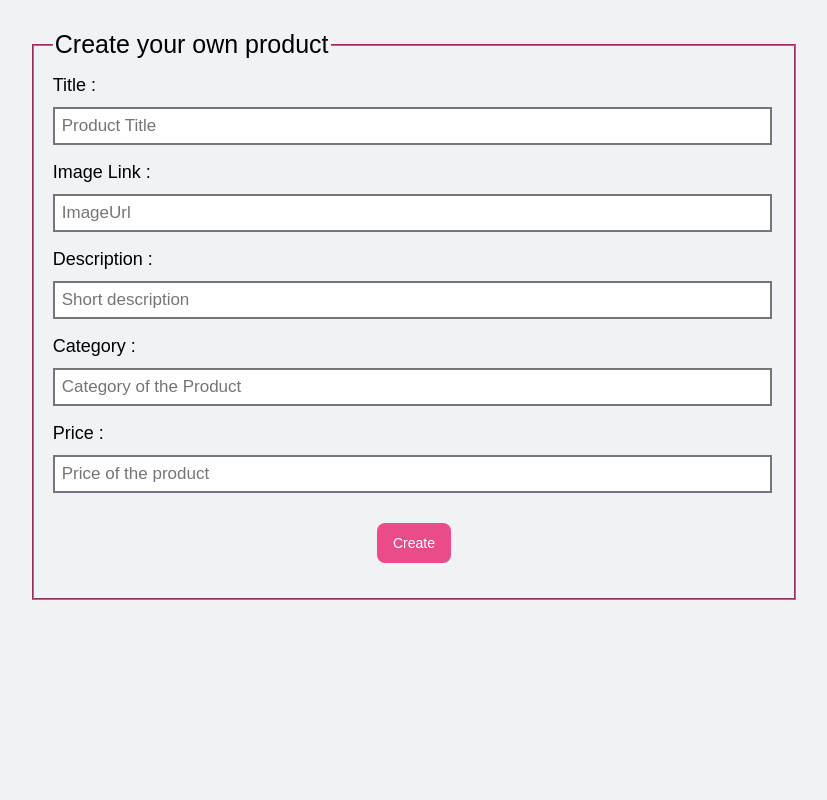
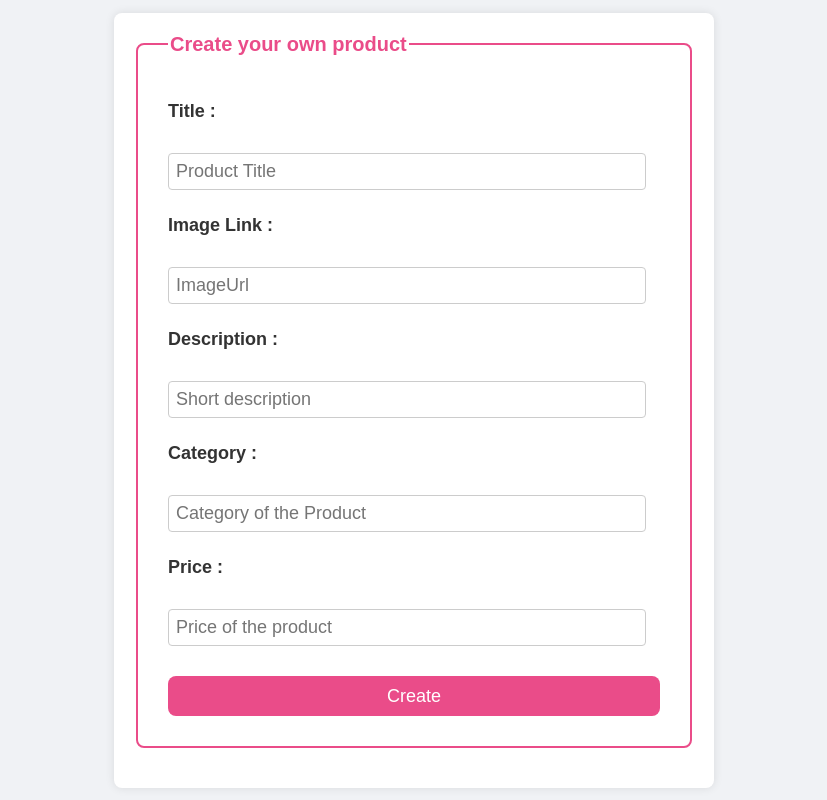
Before and after one commit to saikatdeyashi/productServiceFrontend, a plain HTML site: page createProduct.html in a window 1280 px wide. Shown: the whole page, without its empty margins (226-1053 px from the left). Drawn offline with Linux system fonts and the light colour scheme.

Commit message:
chatgpt style

```diff
--- a/css/styleForm.css
+++ b/css/styleForm.css
@@ -1,35 +1,58 @@
+/* Basic styles for the form */
 body {
     font-family: sans-serif;
     margin: 0;
     padding: 0;
     background-color: #f0f2f5;
+    display: flex;
+    justify-content: center;
+    align-items: center;
+    height: 100vh;
 }
 
 .create {
-  width: 60%;
-  position: relative;
-  margin: 30px auto;
-  font-size: 25px;
+    width: 90%;
+    max-width: 600px;
+    margin: 0 auto;
+    font-size: 16px;
+    background-color: #fff;
+    border-radius: 8px;
+    box-shadow: 0 0 10px rgba(0, 0, 0, 0.1);
+    padding: 20px;
+    box-sizing: border-box;
+}
+
+.box {
+    border: 2px solid #EA4C89;
+    padding: 20px;
+    border-radius: 8px;
+    margin-bottom: 20px;
+    box-sizing: border-box;
+}
+
+.box legend {
+    font-size: 20px;
+    font-weight: bold;
+    color: #EA4C89;
+}
+
+.fields {
+    font-size: 16px;
+    font-weight: bold;
+    color: #333;
+    display: block;
+    margin-top: 15px;
 }
 
 .input {
-  width: 97%;
-  font-size: 17px;
+    width: calc(100% - 14px); /* Adjust for padding */
+    font-size: 16px;
     font-family: sans-serif;
-  position: relative;
-  margin: 10px auto;
-  border-style: solid;
+    margin: 10px 0;
     padding: 7px;
-}
-
-.fields {
-  font-size: 18px;
-  font-family: sans-serif;
-}
-
-.box {
-  border-color: #EA4C89;
-  font-family: sans-serif;
+    border: 1px solid #ccc;
+    border-radius: 4px;
+    box-sizing: border-box;
 }
 
 .click {
@@ -41,19 +64,18 @@ body {
     cursor: pointer;
     display: inline-block;
     font-family: sans-serif;
-  font-size: 14px;
+    font-size: 16px;
     font-weight: 500;
     height: 40px;
+    width: 100%;
     line-height: 20px;
     list-style: none;
-  margin: 20px;
+    margin-top: 20px;
     outline: none;
     padding: 10px 16px;
-  position: relative;
     text-align: center;
     text-decoration: none;
-  transition: color 100ms;
-  vertical-align: baseline;
+    transition: background-color 100ms;
     user-select: none;
     -webkit-user-select: none;
     touch-action: manipulation;
@@ -63,3 +85,36 @@ body {
 .click:focus {
     background-color: black;
 }
+
+/* Media Queries */
+
+/* Tablets and larger screens (min-width: 768px) */
+@media (min-width: 768px) {
+    .create {
+        width: 70%;
+        font-size: 18px;
+    }
+
+    .input {
+        font-size: 18px;
+    }
+
+    .fields {
+        font-size: 18px;
+    }
+
+    .click {
+        font-size: 18px;
+    }
+}
+
+/* Larger desktops and large screens (min-width: 1024px) */
+@media (min-width: 1024px) {
+    .create {
+        width: 50%;
+    }
+
+    .box {
+        padding: 30px;
+    }
+}
```
Lines whose indentation alone changed are shown as unchanged.
